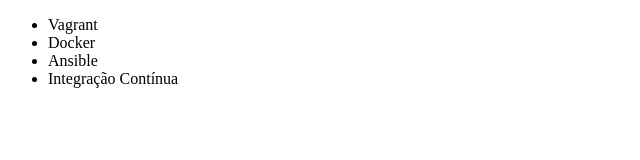
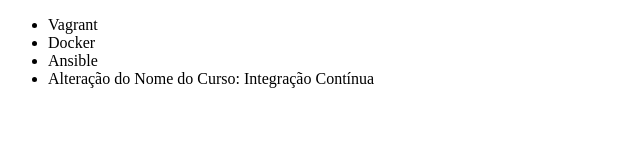
Before and after one commit to sergiomarcio2001/alura-git, a plain HTML site: page index.html in a window 1280 px wide. Shown: the whole page, without its empty margins (0-640 px from the left). Drawn offline with Linux system fonts and the light colour scheme.

Commit message:
Renomeano o nome do curso de integração contínua

```diff
--- a/index.html
+++ b/index.html
@@ -9,7 +9,7 @@
         <li>Vagrant</li>
         <li>Docker</li>
         <li>Ansible</li>
-        <li>Integração Contínua</li>
+        <li>Alteração do Nome do Curso: Integração Contínua</li>
     </ul>
 </body>
 </html>
```
